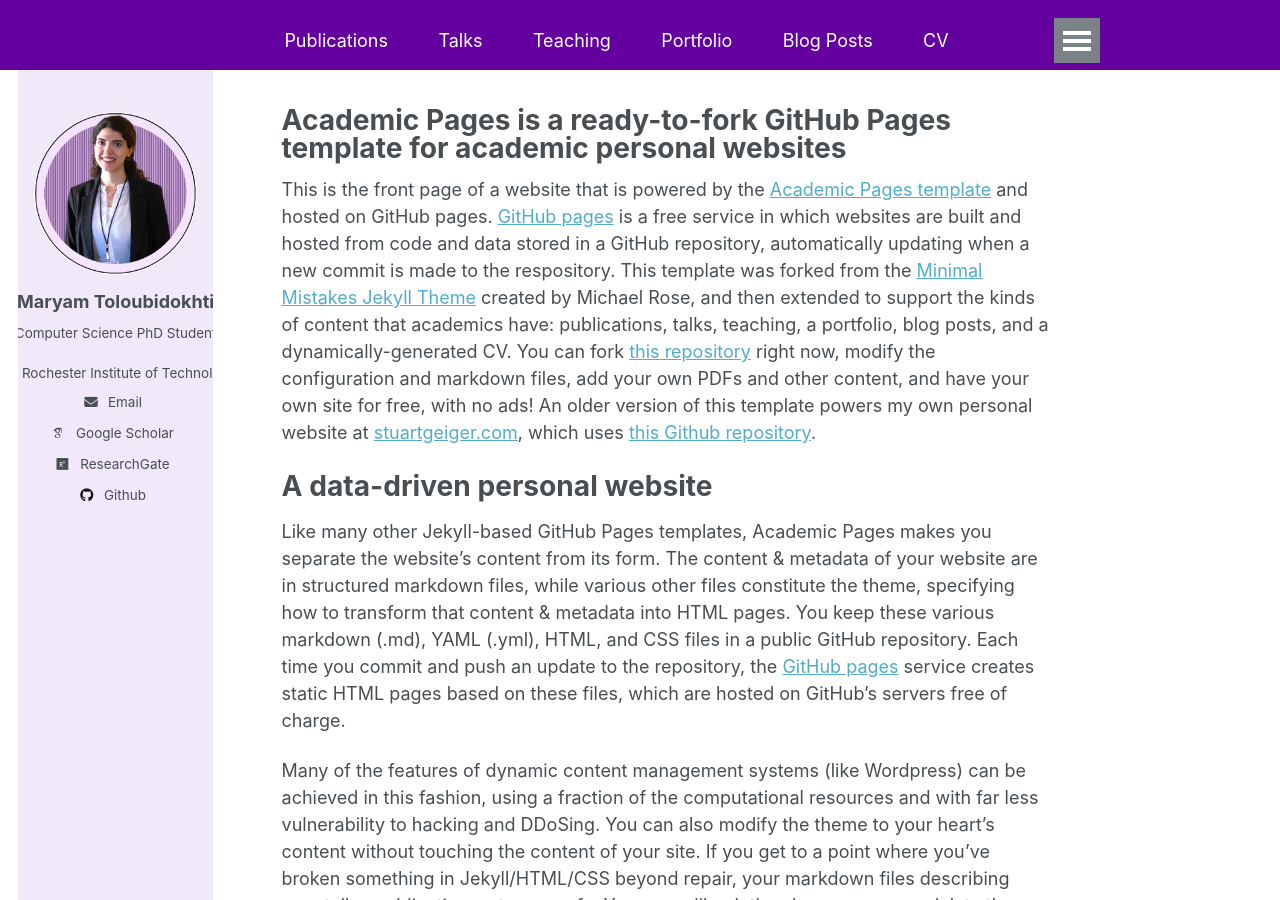
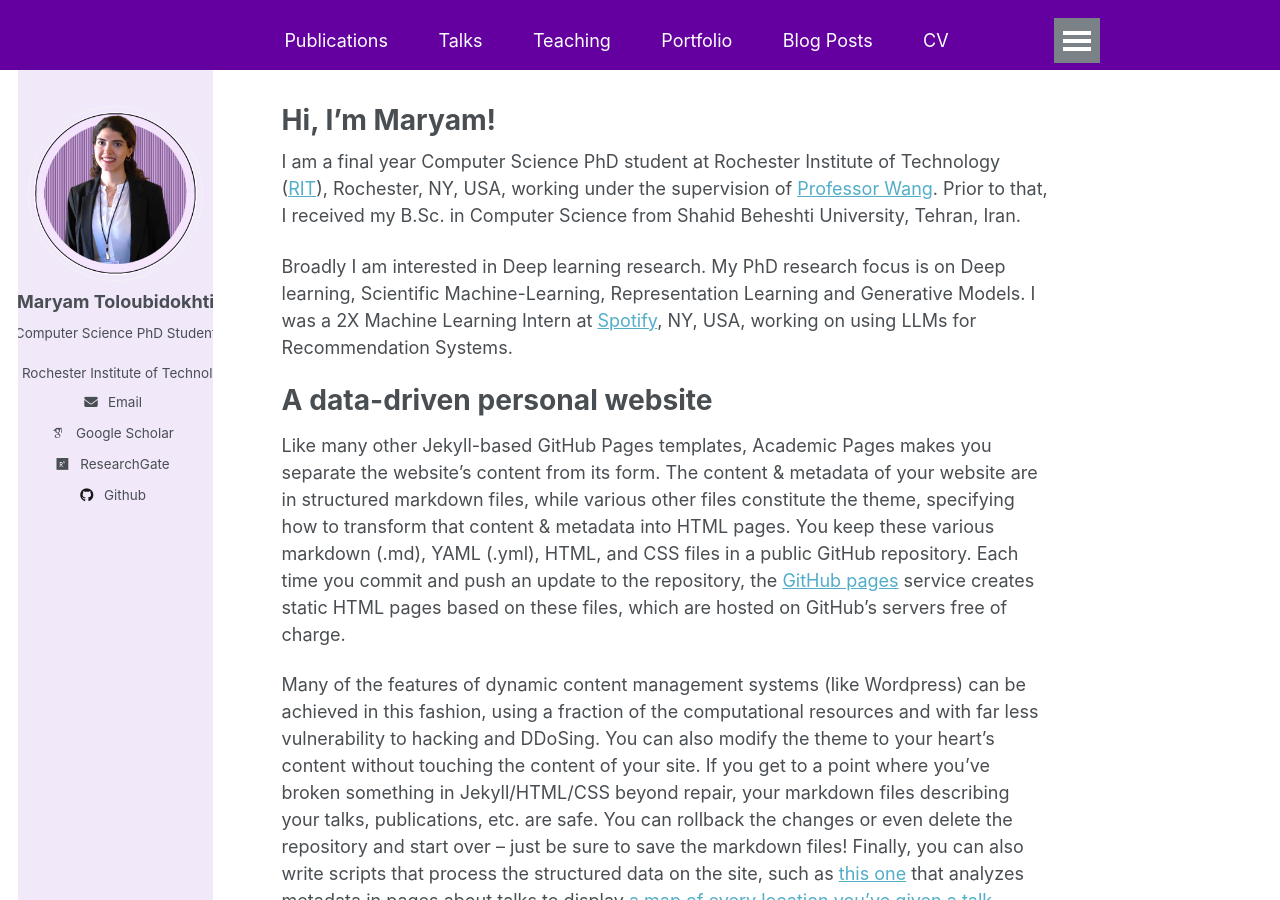
Before and after one commit to maryamTolou/MaryTolou, a Jekyll site: the page built from _pages/about.md, in a window 1280 px wide and 900 px high. Built offline with Jekyll 4.4.1, drawn with Linux system fonts in a browser that asks for light colours; some web fonts are replaced.

Commit message:
bio in progress

```diff
--- a/_pages/about.md
+++ b/_pages/about.md
@@ -1,13 +1,15 @@
 ---
 permalink: /
-title: "Academic Pages is a ready-to-fork GitHub Pages template for academic personal websites"
+title: "Hi, I'm Maryam!"
 author_profile: true
 redirect_from:
   - /about/
   - /about.html
 ---
 
-This is the front page of a website that is powered by the [Academic Pages template](https://github.com/academicpages/academicpages.github.io) and hosted on GitHub pages. [GitHub pages](https://pages.github.com) is a free service in which websites are built and hosted from code and data stored in a GitHub repository, automatically updating when a new commit is made to the respository. This template was forked from the [Minimal Mistakes Jekyll Theme](https://mmistakes.github.io/minimal-mistakes/) created by Michael Rose, and then extended to support the kinds of content that academics have: publications, talks, teaching, a portfolio, blog posts, and a dynamically-generated CV. You can fork [this repository](https://github.com/academicpages/academicpages.github.io) right now, modify the configuration and markdown files, add your own PDFs and other content, and have your own site for free, with no ads! An older version of this template powers my own personal website at [stuartgeiger.com](http://stuartgeiger.com), which uses [this Github repository](https://github.com/staeiou/staeiou.github.io).
+I am a final year Computer Science PhD student at Rochester Institute of Technology ([RIT](https://www.rit.edu/computing/study/computing-and-information-sciences-phd)), Rochester, NY, USA, working under the supervision of [Professor Wang](https://www.rit.edu/cblwang/). Prior to that, I received my B.Sc. in Computer Science from Shahid Beheshti University, Tehran, Iran.
+
+Broadly I am interested in Deep learning research. My PhD research focus is on Deep learning, Scientific Machine-Learning, Representation Learning and Generative Models. I was a 2X Machine Learning Intern at [Spotify](https://www.lifeatspotify.com/being-here), NY, USA, working on using LLMs for Recommendation Systems.
 
 A data-driven personal website
 ======
```
